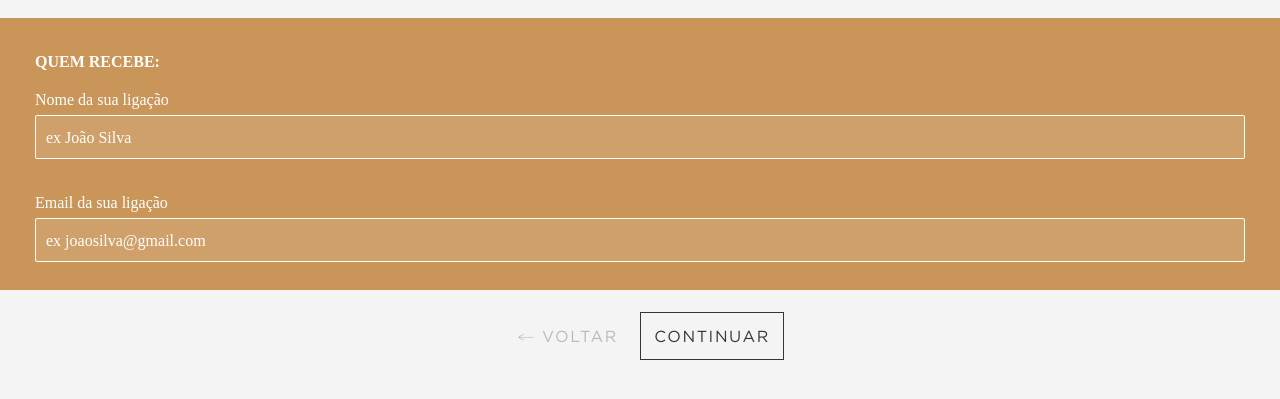
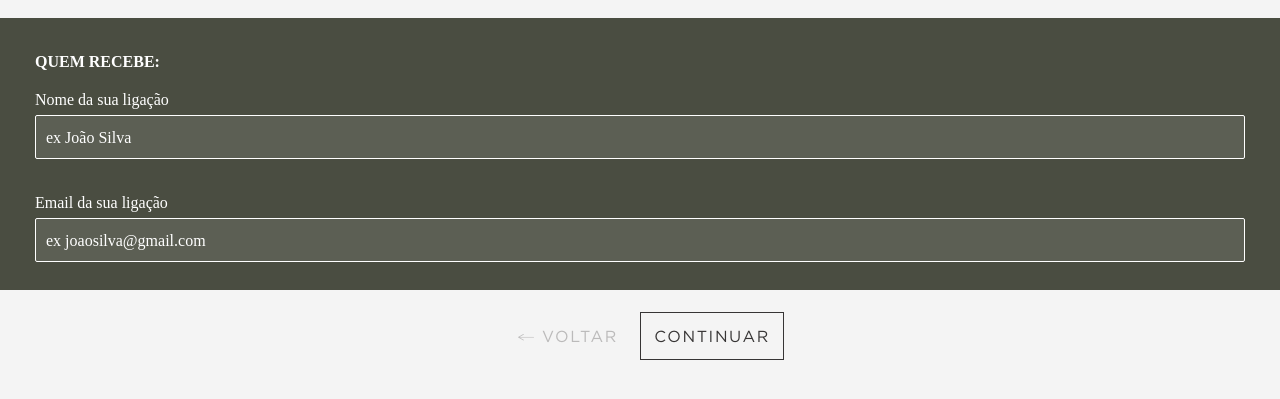
Before and after one commit to AntonioMoradoRamos/360, a website: page pages/form-2.html in a window 1280 px wide. Shown: the part 119-518 px from the top of the page. Drawn offline with nearby package versions, Linux system fonts and the light colour scheme.

Commit message:
correção estilos

```diff
--- a/pages/form-2.html
+++ b/pages/form-2.html
@@ -19,7 +19,7 @@
         <section class="section-texto-laco">
             <h1 class="section-texto-laco-h1 section-texto-laco-h1__form">Cada vez mais próximo de o/a surpreender!</h1>
         </section>
-        <section class="section-form">
+        <section class="section-form section-form__background-color">
             <h2 class="section-texto-laco-h2">Quem recebe:</h2>
             <form method="get" id="id-form-2" class="form-1-laco">
                 <div class="col-4-m">
--- a/scss/_common.scss
+++ b/scss/_common.scss
@@ -223,6 +223,11 @@ span::before {
     padding: 35px;
 }
 
+.section-form__background-color {
+    background-color: #4A4D41;
+
+}
+
 .div-form {
     width: 100%;
     height: 272px;
```
Also changed, not shown: css/style.css, 1 other file.
